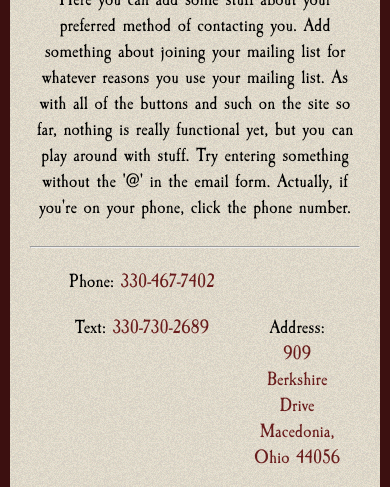
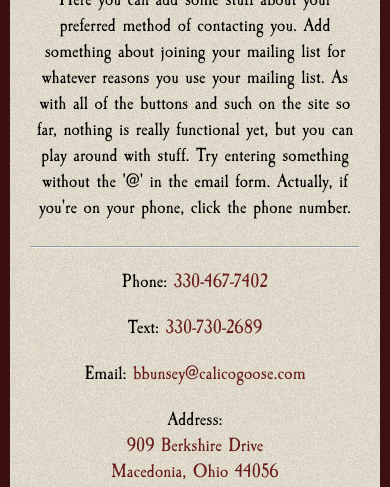
Before and after one commit to berz006/berz006.github.io, a plain HTML site: page contact.html in a window 390 px wide. Shown: the part 386-873 px from the top of the page. Drawn offline with Linux system fonts and the light colour scheme.

Commit message:
update @media .contact-info

```diff
--- a/style2.css
+++ b/style2.css
@@ -272,8 +272,9 @@ footer img {
 
     .contact-info {
         grid-template-areas:
-        "p ."
-        "t a"
-        "e .";
+        "p"
+        "t"
+        "e"
+        "a";
     }
 }
```
